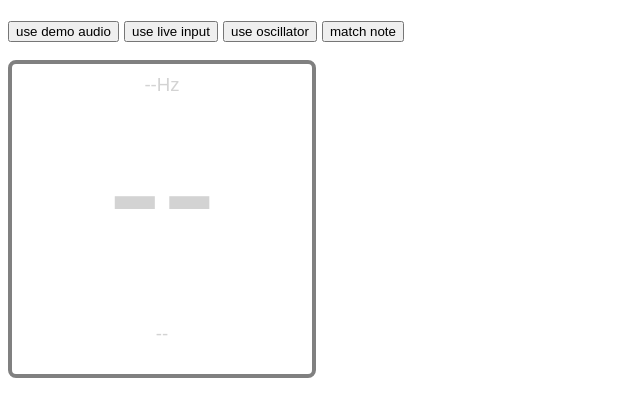
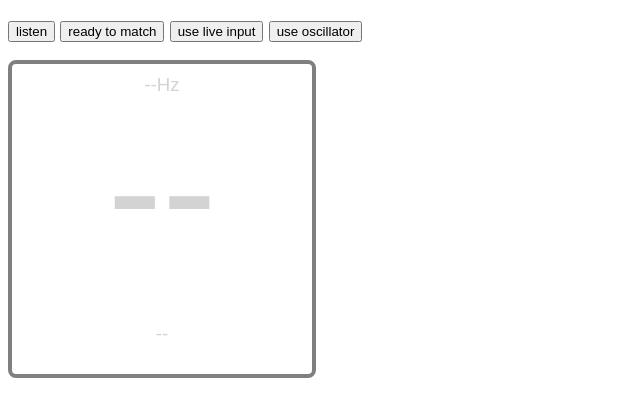
Before and after one commit to iamzgupit/voicecoach, a Flask app: page /tuner in a window 1280 px wide. Shown: the top 417 px of the page, without its empty margins (0-640 px from the left). Run offline with Flask 2, Linux system fonts and the light colour scheme; some web fonts are replaced.

Commit message:
user can listen to the demo mariah without mariah looping

```diff
--- a/static/audio_compare.js
+++ b/static/audio_compare.js
@@ -2,13 +2,10 @@
 
 
 var targetNote="C";
-var targetAudio = new Audio("../static/lower_c.ogg");
+var targetAudio = new Audio("../static/mariah_sample.ogg");
 
 function playTargetNote(){
     targetAudio.play();
-    setTimeout(function(){
-        toggleLiveInput();
-   },700
    );
 
 }
--- a/static/pitchdetect.js
+++ b/static/pitchdetect.js
@@ -43,7 +43,7 @@ window.onload = function() {
 	audioContext = new AudioContext();
 	MAX_SIZE = Math.max(4,Math.floor(audioContext.sampleRate/5000));	// corresponds to a 5kHz signal
 	var request = new XMLHttpRequest();
-	request.open("GET", "../static/whistling3.ogg", true);
+	request.open("GET", "../static/mariah_sample.ogg", true);
 	request.responseType = "arraybuffer";
 	request.onload = function() {
 	  audioContext.decodeAudioData( request.response, function(buffer) {
@@ -185,7 +185,7 @@ function togglePlayback() {
 
     sourceNode = audioContext.createBufferSource();
     sourceNode.buffer= theBuffer;
-    sourceNode.loop = true;
+    sourceNode.loop = false;
 
     analyser = audioContext.createAnalyser();
     analyser.fftSize = 2048;
@@ -316,7 +316,7 @@ function autoCorrelate( buf, sampleRate ) {
 }
 
 function checkNote(noteString){
-    if (notes.length<16){
+    if (notes.length<366){
         notes.push(noteString);
         console.log(notes);
     } else {
--- a/templates/tuner.html
+++ b/templates/tuner.html
@@ -25,10 +25,12 @@
         <script src="../static/audio_compare.js"></script>
             <script src="http://code.jquery.com/jquery.js"></script>
         <p>
-            <button onclick="this.innerText = togglePlayback()">use demo audio</button>
+            <!-- listen -->
+            <button onclick="this.innerText = togglePlayback()">listen</button>
+            <!-- match -->
+            <button onclick="toggleLiveInput()">ready to match</button>
             <button onclick="toggleLiveInput()">use live input</button>
             <button onclick="toggleOscillator()">use oscillator</button>
-            <button onclick="playTargetNote()">match note</button>
             <!--<button onclick="updatePitch(0);">sample</button>-->
         </p>
 
```
Also changed, not shown: voicecoach.db.
